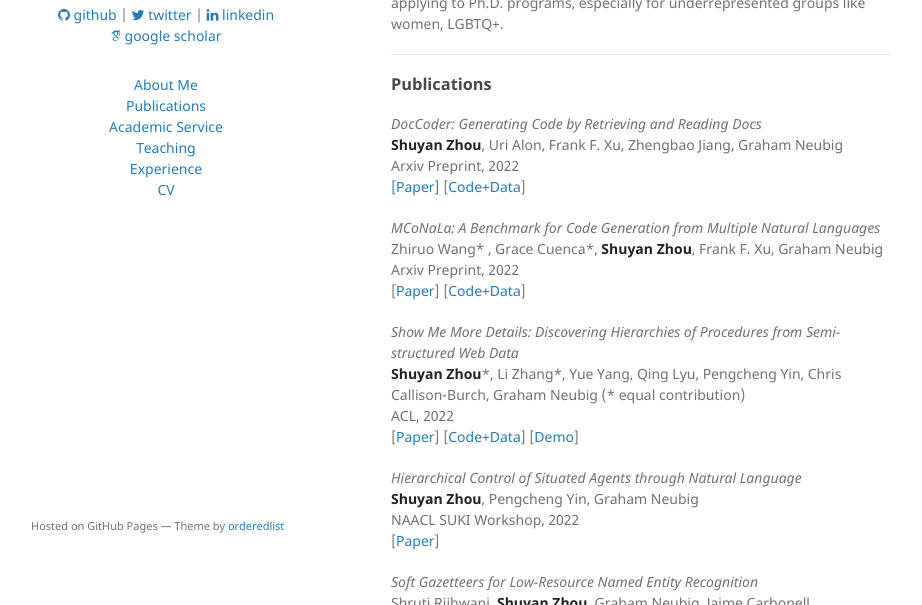
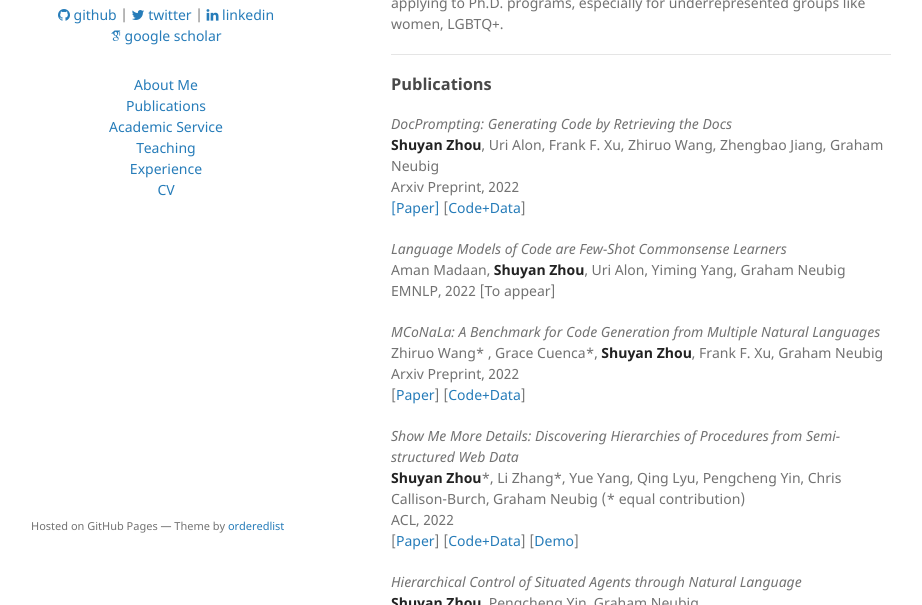
Before and after one commit to shuyanzhou/shuyanzhou.github.io, a Jekyll site: the page built from index.md, in a window 1280 px wide and 900 px high, cut to the strip 295-900 px from the top of the window. Shown: the whole strip, without its empty margins (179-1101 px from the left). Built offline with Jekyll 4.4.1, drawn with Linux system fonts in a browser that asks for light colours; some web fonts are replaced.

Commit message:
add cocogen

```diff
--- a/index.md
+++ b/index.md
@@ -15,10 +15,15 @@ I am best reached by email at [shuyanzh@cs.cmu.edu](mailto:shuyanzh@cs.cmu.edu).
 ------------
 
 ### Publications
-*DocCoder: Generating Code by Retrieving and Reading Docs* \
-**Shuyan Zhou**, Uri Alon, Frank F. Xu, Zhengbao Jiang, Graham Neubig \
+*DocPrompting: Generating Code by Retrieving the Docs* \
+**Shuyan Zhou**, Uri Alon, Frank F. Xu, Zhiruo Wang, Zhengbao Jiang, Graham Neubig \
 Arxiv Preprint, 2022 \
 [[Paper]](https://arxiv.org/pdf/2207.05987.pdf) [[Code+Data](https://github.com/shuyanzhou/doccoder)]
+
+*Language Models of Code are Few-Shot Commonsense Learners* \
+Aman Madaan, **Shuyan Zhou**, Uri Alon, Yiming Yang, Graham Neubig \
+EMNLP, 2022
+[To appear]
 
 *MCoNaLa: A Benchmark for Code Generation from Multiple Natural Languages*\
 Zhiruo Wang\* , Grace Cuenca\*, **Shuyan Zhou**, Frank F. Xu, Graham Neubig \
```
Also changed, not shown: 1 other file.
